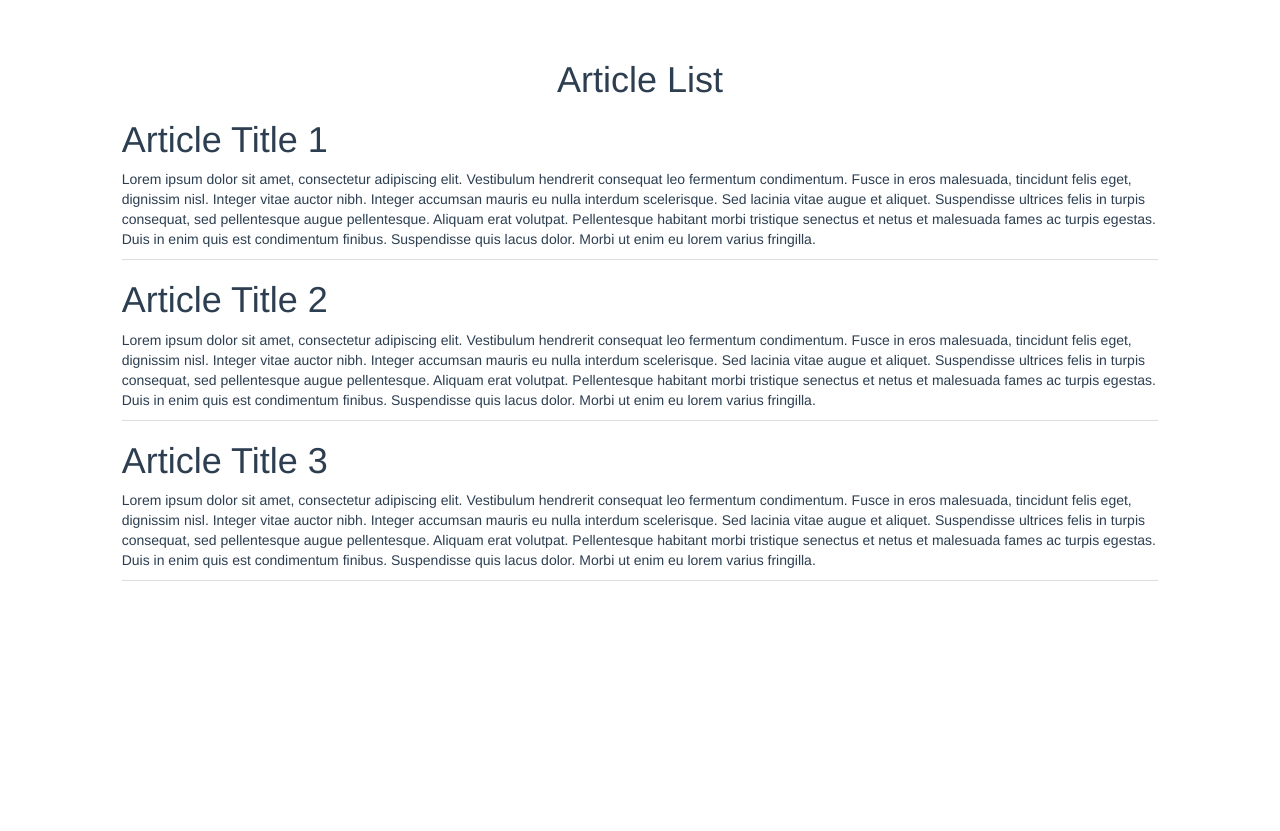
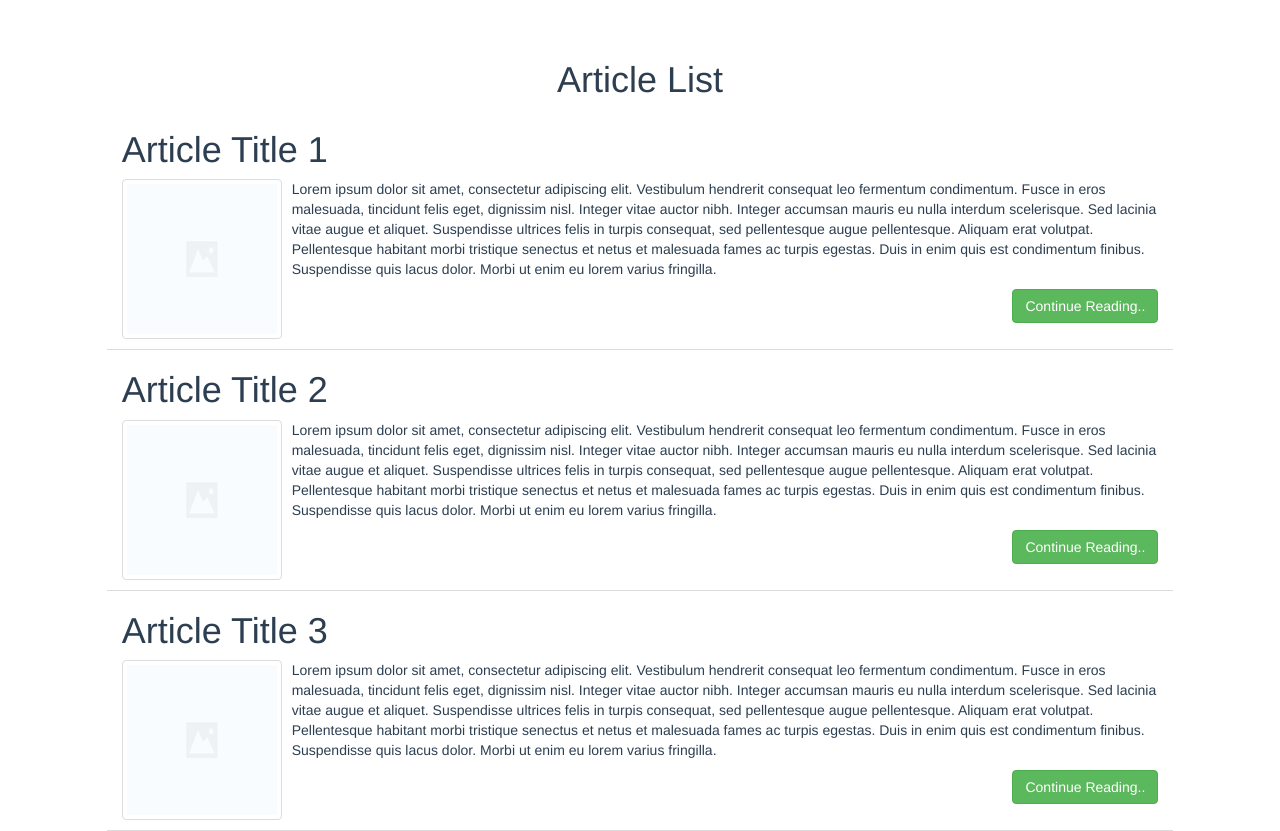
Before and after one commit to norm-l/newspaper_cw, a Vue app in the folder Vue.js/articlelist/: page / in a window 1280 px wide. Before the commit the page ends 800 px from the top, so only its background shows below. Built offline with nearby package versions, Linux system fonts and the light colour scheme.

Commit message:
Centered articles + cleaned/commented code

```diff
--- a/Vue.js/articlelist/src/components/articles.vue
+++ b/Vue.js/articlelist/src/components/articles.vue
@@ -1,15 +1,21 @@
 <template>
   <div class="articles">
     <h1 v-text="title"></h1>
-    <div v-if="Object.keys(articles).length !== 0" class="col-md-10 center-block">
-      <div v-for="article in articles" class="article-border">
+    <!-- Check if there are any articles in the object. -->
+    <div v-if="Object.keys(articles).length !== 0" class="center-block">
+      <!-- Loop through the object finding all articles, attaching the classes to them -->
+      <div v-for="article in articles" class="col-md-10 article-border">
+        <!-- Article Title -->
         <h1 v-text="article.title"></h1>
-        <!-- <img :src="article.image" class="pull-left img-responsive thumb margin10 img-thumbnail"> -->
-        <p v-text="article.content">
-        </p>
-        <!-- <a class="btn btn-readmore pull-right marginBottom10" :href="article.url">Continue Reading..</a> -->
+        <!-- Article Image -->
+        <img :src="article.image" class="pull-left img-responsive margin10 thumb img-thumbnail">
+        <!-- Article Content/Summary -->
+        <p v-text="article.content"></p>
+        <!-- Continue reading the full article -->
+        <a class="btn btn-success pull-right marginBottom10" :href="article.url">Continue Reading..</a>
       </div>
     </div>
+    <!-- No articles were found therefore we display a simple message -->
     <div v-else>No Articles Found!</div>
   </div>
 </template>
@@ -20,6 +26,7 @@
     data() {
       return {
         title: 'Article List',
+        // Placeholder object with a few articles.
         articles: {
           article1: {title: 'Article Title 1', content: 'Lorem ipsum dolor sit amet, consectetur adipiscing elit. Vestibulum hendrerit consequat leo fermentum condimentum. Fusce in eros malesuada, tincidunt felis eget, dignissim nisl. Integer vitae auctor nibh. Integer accumsan mauris eu nulla interdum scelerisque. Sed lacinia vitae augue et aliquet. Suspendisse ultrices felis in turpis consequat, sed pellentesque augue pellentesque. Aliquam erat volutpat. Pellentesque habitant morbi tristique senectus et netus et malesuada fames ac turpis egestas. Duis in enim quis est condimentum finibus. Suspendisse quis lacus dolor. Morbi ut enim eu lorem varius fringilla.', url: '', image: './src/assets/default.png'},
           article2: {title: 'Article Title 2', content: 'Lorem ipsum dolor sit amet, consectetur adipiscing elit. Vestibulum hendrerit consequat leo fermentum condimentum. Fusce in eros malesuada, tincidunt felis eget, dignissim nisl. Integer vitae auctor nibh. Integer accumsan mauris eu nulla interdum scelerisque. Sed lacinia vitae augue et aliquet. Suspendisse ultrices felis in turpis consequat, sed pellentesque augue pellentesque. Aliquam erat volutpat. Pellentesque habitant morbi tristique senectus et netus et malesuada fames ac turpis egestas. Duis in enim quis est condimentum finibus. Suspendisse quis lacus dolor. Morbi ut enim eu lorem varius fringilla.', url: '', image: './src/assets/default.png'},
@@ -33,25 +40,18 @@
 </script>
 
 <style scoped>
+/* To display borders between articles and align all article text left */
 .article-border {
   border-bottom: 1px solid #ddd;
   text-align: left;
 }
 .center-block {
-    float: none;
+    display: flex;
+    flex-direction: column;
+    justify-content: center;
+    align-items: center;
 }
-.btn-readmore {
-    color: #ffffff;
-    background-color: #37d980;
-    border-color: #37d980;
-    border-radius: 0;
-    margin-bottom: 10px
-}
-.open .dropdown-toggle.btn-blog {
-    color: white;
-    background-color: #34ca78;
-    border-color: #34ca78;
-}
+/* Add a margin to the article image */
 .margin10 {
    margin-bottom: 10px;
    margin-right: 10px;
```
